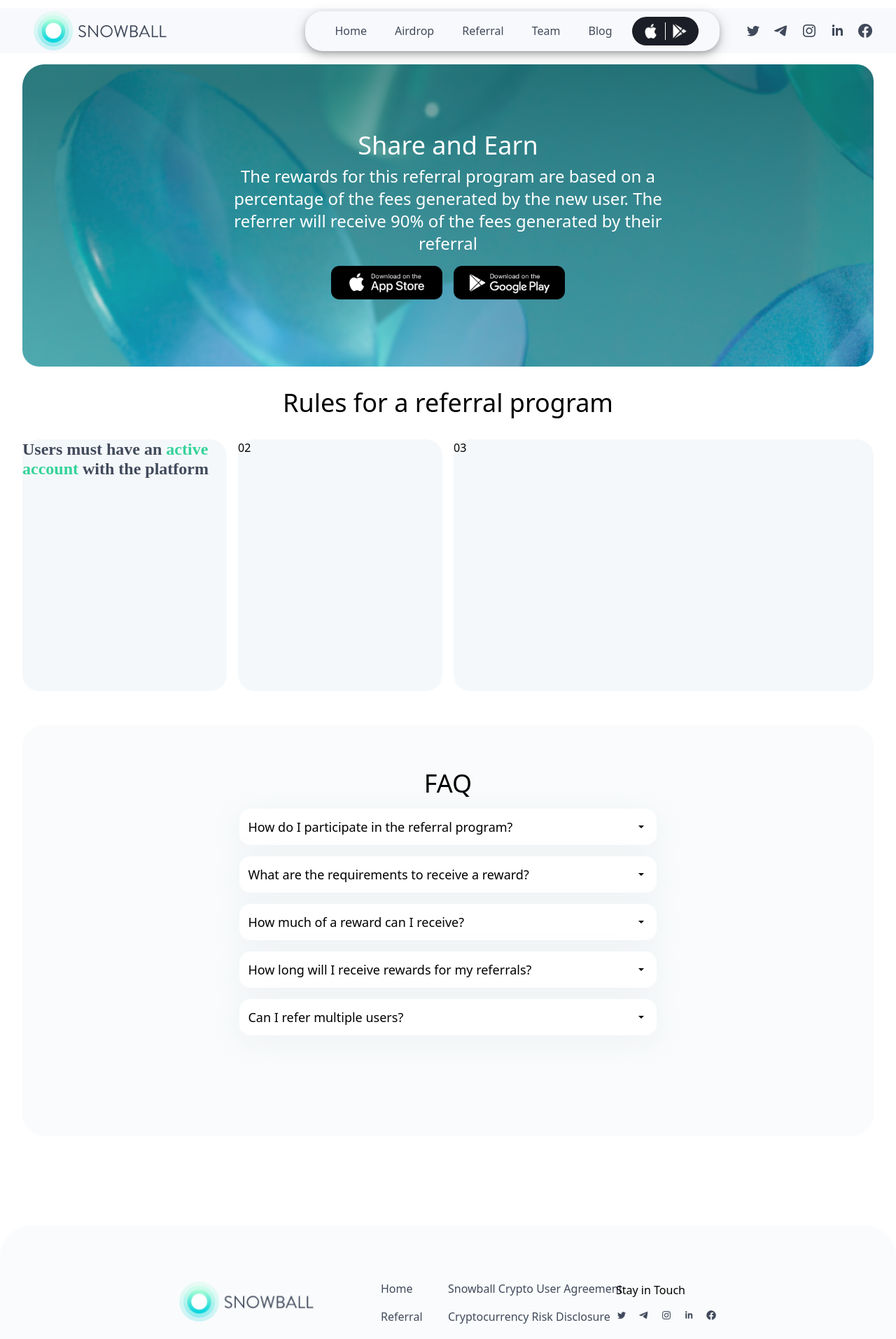
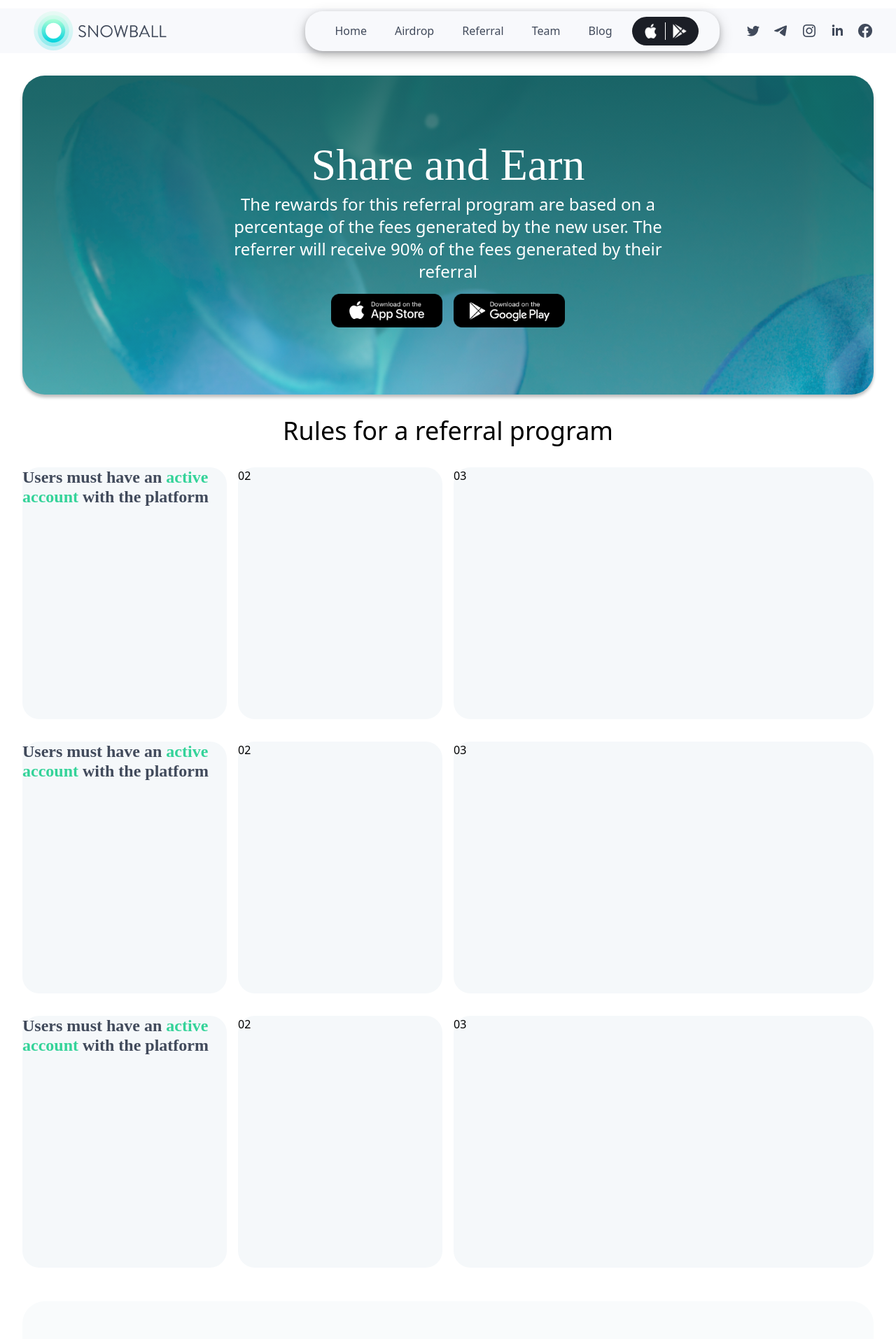
Before and after one commit to franKay-01/snowfall_project, a React (Create React App) app: page /referral in a window 1280 px wide. Shown: the top 1914 px of the page at 70% size. Built offline with nearby package versions, Linux system fonts and the light colour scheme.

Commit message:
referral page in progress

```diff
--- a/src/components/faqs.jsx
+++ b/src/components/faqs.jsx
@@ -28,7 +28,14 @@ export default function FAQ() {
       title: 'Can I refer multiple users?',
       content: 'Content for Item 2',
     },
-    // Add more items as needed
+    {
+      title: 'Can I refer multiple users?',
+      content: 'Content for Item 2',
+    },
+    {
+      title: 'Can I refer multiple users?',
+      content: 'Content for Item 2',
+    },
   ];
 
   return (
--- a/src/components/navbar.jsx
+++ b/src/components/navbar.jsx
@@ -53,7 +53,7 @@ export default function Navbar() {
                   <div className="flex space-x-4 nav-card">
                     <NavLink activeStyle={{ color:'#5754a8' }} className='block px-3 py-2 nav-bar-text' exact to="/">Home</NavLink>
                     <NavLink activeStyle={{ color:'#5754a8' }} className='block px-3 py-2 nav-bar-text' exact to="/">Airdrop</NavLink>
-                    <NavLink activeStyle={{ color:'#5754a8' }} className='block px-3 py-2 nav-bar-text' exact to="/">Referral</NavLink>
+                    <NavLink activeStyle={{ color:'#5754a8' }} className='block px-3 py-2 nav-bar-text' exact to="/referral">Referral</NavLink>
                     <NavLink activeStyle={{ color:'#5754a8' }} className='block px-3 py-2 nav-bar-text' exact to="/">Team</NavLink>
                     <NavLink activeStyle={{ color:'#5754a8' }} className='block px-3 py-2 nav-bar-text' exact to="/">Blog</NavLink>
                     <div className='mini-nav-card flex flex-row space-x-2'>
--- a/src/components/referral-rules.jsx
+++ b/src/components/referral-rules.jsx
@@ -45,6 +45,82 @@ export default function ReferralRule() {
         </div>
 
       </div>
+      <div className="grid grid-cols-2 gap-4 mt-8">
+        <div className="grid grid-cols-2 gap-4">
+          <div style={{
+            width: "100%",
+            height: "22.5rem",
+            flexShrink: 0,
+            borderRadius: "24px",
+            background:"#F5F8FA"
+          }}>
+            <div>
+              <p style={{
+                color: "#414A5B",
+                fontSize: "1.5rem",
+                fontFamily: "Satoshi",
+                fontWeight: 700,
+                lineHeight:"1.75rem"
+              }}>Users must have an <span className="text-emerald-400">active account</span> with the platform</p>
+            </div>
+          </div>
+          <div style={{
+            width: "100%",
+            height:" 22.5rem",
+            flexShrink: 0,
+            borderRadius: "24px",
+            background: "#F5F8FA"
+          }}>02</div>
+        </div>
+        <div>
+          <div style={{
+            width: "100%",
+            height: "22.5rem",
+            flexShrink: 0,
+            borderRadius: "24px",
+            background: "#F5F8FA"
+          }}>03</div>
+        </div>
+
+      </div>
+      <div className="grid grid-cols-2 gap-4 mt-8">
+        <div className="grid grid-cols-2 gap-4">
+          <div style={{
+            width: "100%",
+            height: "22.5rem",
+            flexShrink: 0,
+            borderRadius: "24px",
+            background:"#F5F8FA"
+          }}>
+            <div>
+              <p style={{
+                color: "#414A5B",
+                fontSize: "1.5rem",
+                fontFamily: "Satoshi",
+                fontWeight: 700,
+                lineHeight:"1.75rem"
+              }}>Users must have an <span className="text-emerald-400">active account</span> with the platform</p>
+            </div>
+          </div>
+          <div style={{
+            width: "100%",
+            height:" 22.5rem",
+            flexShrink: 0,
+            borderRadius: "24px",
+            background: "#F5F8FA"
+          }}>02</div>
+        </div>
+        <div>
+          <div style={{
+            width: "100%",
+            height: "22.5rem",
+            flexShrink: 0,
+            borderRadius: "24px",
+            background: "#F5F8FA"
+          }}>03</div>
+        </div>
+
+      </div>
     </div>
   )
 }
--- a/src/components/share-and-earn.jsx
+++ b/src/components/share-and-earn.jsx
@@ -4,7 +4,7 @@ import GooglePlayImg from "../assets/google_play_img.png"
 
 export default function ReferralShareEarn() {
   return (
-    <div className="share-earn-banner overflow-hidden mt-4  grid justify-center">
+    <div className="share-earn-banner overflow-hidden mt-8  grid justify-center">
       {/* <img
         className="w-full h-auto"
         src={ReferralBackgroundImg}
@@ -15,7 +15,17 @@ export default function ReferralShareEarn() {
       <div className="max-w-4xl flex flex-col mx-auto my-auto p-24 justify-center items-center">
         <div className="text-white text-center px-4">
         <div className="flex flex-col h-full">
-          <h4 className="text-md md:text-2xl lg:text-4xl items-center justify-center">
+          <h4
+            className="items-center justify-center"
+            style={{
+                color: "#FFF",
+                textAlign: "center",
+                fontSize: "4rem",
+                fontFamily: "Satoshi",
+                fontWeight: 500,
+                lineHeight: "4rem"
+            }}
+            >
             Share and Earn
           </h4>
           <p className="text-md md:text-xl lg:text-2xl mt-2 whitespace-pre-line">
--- a/src/index.css
+++ b/src/index.css
@@ -75,10 +75,13 @@ div.nav-card {
 }
 
 .share-earn-banner {
-  background-image: url("assets/referral-share-earn.png");
-  border-radius: 1.5rem;
+  /* background-image: url("assets/referral-share-earn.png"); */
+  /* border-radius: 1.5rem; */
   height: auto;
   width: auto;
+  border-radius: 32px;
+  background: linear-gradient(179deg, rgba(19, 91, 92, 0.64) 0%, rgba(74, 145, 152, 0.00) 100%), url("assets/referral-share-earn.png"), lightgray -8px -132px / 100.87% 217.5% no-repeat;
+  box-shadow: 0px 4px 4px 0px rgba(0, 0, 0, 0.25);
 }
 
 .faq {
```
